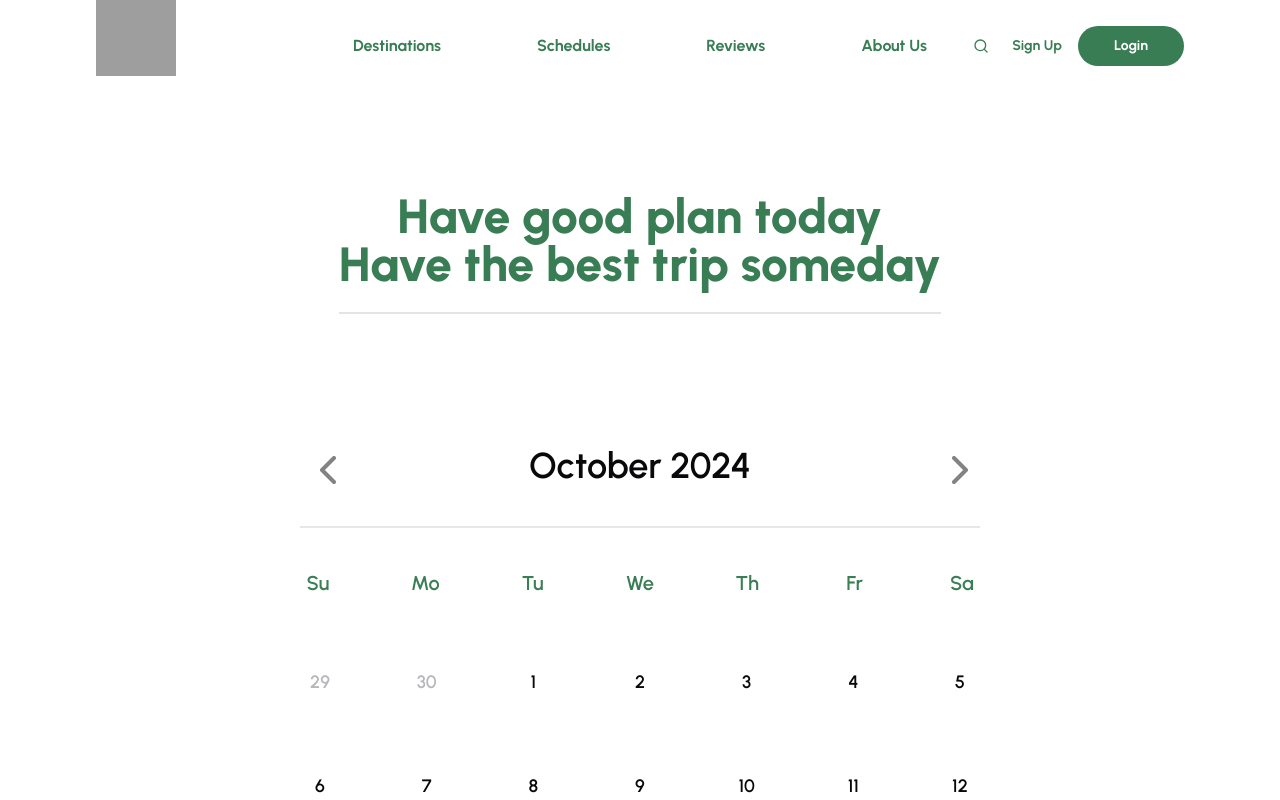
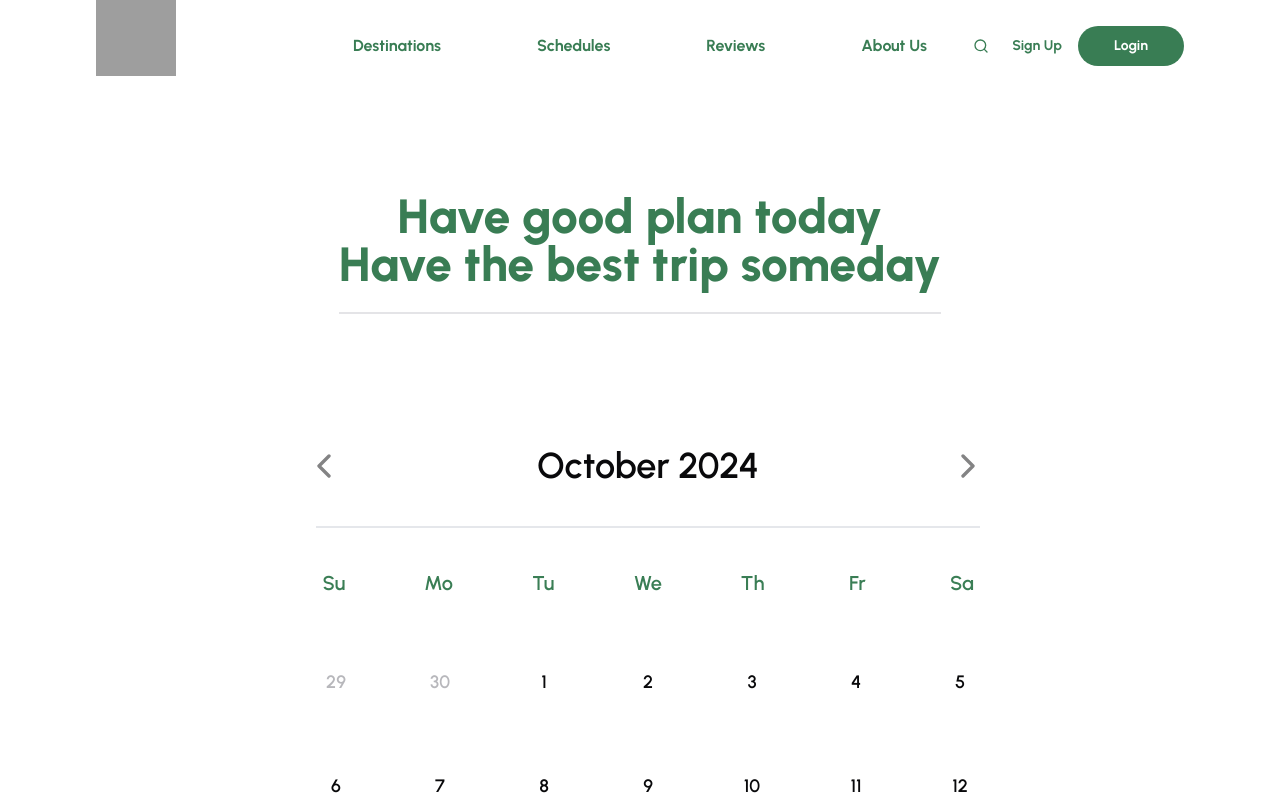
Before and after one commit to ngoduong1740/tripbuddy, a React (Vite) app: page /schedules in a window 1280 px wide. Shown: the top 800 px of the page. Built offline with nearby package versions, Linux system fonts and the light colour scheme; grey boxes are pictures that could not be loaded.

Commit message:
feat: update version of day picker

```diff
--- a/package.json
+++ b/package.json
@@ -23,10 +23,10 @@
     "class-variance-authority": "^0.7.0",
     "clsx": "^2.1.1",
     "cmdk": "^1.0.0",
-    "date-fns": "^3.0.0",
+    "date-fns": "^4.1.0",
     "lucide-react": "^0.453.0",
     "react": "^18.3.1",
-    "react-day-picker": "8.10.1",
+    "react-day-picker": "^9.2.1",
     "react-dom": "^18.3.1",
     "react-hook-form": "^7.53.0",
     "react-redux": "^9.1.2",
--- a/src/components/ui/calendar.tsx
+++ /dev/null
@@ -1,68 +0,0 @@
-import { ChevronLeft, ChevronRight } from 'lucide-react'
-import * as React from 'react'
-import { DayPicker } from 'react-day-picker'
-
-import { buttonVariants } from '@/components/ui/button'
-import { cn } from '@/lib/utils'
-
-export type CalendarProps = React.ComponentProps<typeof DayPicker>
-
-function Calendar({
-  className,
-  classNames,
-  showOutsideDays = true,
-  ...props
-}: CalendarProps) {
-  return (
-    <DayPicker
-      showOutsideDays={showOutsideDays}
-      className={cn('p-3', className)}
-      classNames={{
-        months: 'flex flex-col sm:flex-row space-y-4 sm:space-x-4 sm:space-y-0',
-        month: 'space-y-4',
-        caption: 'flex justify-center pt-1 relative items-center',
-        caption_label: 'text-sm font-medium',
-        nav: 'space-x-1 flex items-center',
-        nav_button: cn(
-          buttonVariants({ variant: 'outline' }),
-          'h-7 w-7 bg-transparent p-0 opacity-50 hover:opacity-100'
-        ),
-        nav_button_previous: 'absolute left-1',
-        nav_button_next: 'absolute right-1',
-        table: 'w-full border-collapse space-y-1',
-        head_row: 'flex',
-        head_cell:
-          'text-muted-foreground rounded-md w-9 font-normal text-[0.8rem]',
-        row: 'flex w-full mt-2',
-        cell: 'h-9 w-9 text-center text-sm p-0 relative [&:has([aria-selected].day-range-end)]:rounded-r-md [&:has([aria-selected].day-outside)]:bg-accent/50 [&:has([aria-selected])]:bg-accent first:[&:has([aria-selected])]:rounded-l-md last:[&:has([aria-selected])]:rounded-r-md focus-within:relative focus-within:z-20',
-        day: cn(
-          buttonVariants({ variant: 'ghost' }),
-          'h-9 w-9 p-0 font-normal aria-selected:opacity-100'
-        ),
-        day_range_end: 'day-range-end',
-        day_selected:
-          'bg-primary text-primary-foreground hover:bg-primary hover:text-primary-foreground focus:bg-primary focus:text-primary-foreground',
-        day_today: 'bg-accent text-accent-foreground',
-        day_outside:
-          'day-outside text-muted-foreground opacity-50 aria-selected:bg-accent/50 aria-selected:text-muted-foreground aria-selected:opacity-30',
-        day_disabled: 'text-muted-foreground opacity-50',
-        day_range_middle:
-          'aria-selected:bg-accent aria-selected:text-accent-foreground',
-        day_hidden: 'invisible',
-        ...classNames,
-      }}
-      components={{
-        IconLeft: ({ ...props }) => (
-          <ChevronLeft className="h-4 w-4" {...props} />
-        ),
-        IconRight: ({ ...props }) => (
-          <ChevronRight className="h-4 w-4" {...props} />
-        ),
-      }}
-      {...props}
-    />
-  )
-}
-Calendar.displayName = 'Calendar'
-
-export { Calendar }
--- a/src/pages/schedules/Schedules.tsx
+++ b/src/pages/schedules/Schedules.tsx
@@ -1,8 +1,8 @@
 import { Button, buttonVariants } from '@/components/ui/button'
-import { Calendar } from '@/components/ui/calendar'
 import { cn } from '@/lib/utils'
 import { ChevronLeft, ChevronRight } from 'lucide-react'
 import React from 'react'
+import { DayPicker } from 'react-day-picker'
 import { useNavigate } from 'react-router-dom'
 
 const Schedules: React.FC = () => {
@@ -21,33 +21,49 @@ const Schedules: React.FC = () => {
         </h1>
       </div>
       <div className="flex">
-        <Calendar
+        <DayPicker
           mode="single"
           selected={date}
           onSelect={setDate}
-          className="mx-48 w-full"
+          showOutsideDays={true}
+          className="mx-48 w-full p-3"
           classNames={{
-            month: 'w-full space-y-4',
-            caption:
+            months:
+              'relative flex flex-col sm:flex-row gap-y-4 sm:gap-x-4 sm:gap-y-0',
+            month: 'w-full gap-y-4',
+            month_caption:
               'flex justify-center py-10 mb-10 relative items-center border-b-2 border-gray-200',
+            caption: 'relative',
             caption_label: 'text-4xl font-semibold',
-            nav_button: cn(
-              'border-0 h-10 w-10 bg-transparent p-0 opacity-50 hover:opacity-100'
+            nav: 'flex items-start',
+            button_previous: cn(
+              'absolute left-1 h-7 w-7 bg-transparent pt-10 opacity-50 hover:opacity-100'
             ),
-            nav_button_previous: 'absolute left-1',
-            nav_button_next: 'absolute right-1',
-            head_row: 'flex w-full justify-between',
-            head_cell: 'text-primary rounded-md w-9 font-semibold text-xl',
-            row: 'flex w-full my-16 justify-between',
-            cell: 'text-center text-sm p-0 relative [&:has([aria-selected].day-range-end)]:rounded-full [&:has([aria-selected].day-outside)]:bg-accent/50 [&:has([aria-selected])]:bg-accent [&:has([aria-selected])]:rounded-full focus-within:relative focus-within:z-20',
-            day: cn(
+            button_next: cn(
+              'absolute right-1 h-7 w-7 bg-transparent pt-10 opacity-50 hover:opacity-100'
+            ),
+            month_grid: 'w-full',
+            weekdays: 'flex flex-row w-full justify-between',
+            weekday: 'text-primary rounded-md w-9 font-semibold text-xl',
+            week: 'flex w-full my-16 justify-between',
+            day: 'text-center text-sm p-0 aria-selected:bg-primary [&.outside]:aria-selected:bg-[#E5E5E7] rounded-full',
+            day_button: cn(
               buttonVariants({ variant: 'ghost' }),
               'h-10 w-10 p-0 font-semibold aria-selected:opacity-100 text-lg rounded-full'
             ),
+            selected:
+              'bg-primary text-primary-foreground [&>button]:hover:bg-primary [&>button]:hover:text-primary-foreground [&>button]:focus:bg-primary [&>button]:focus:text-primary-foreground',
+            today: 'bg-accent text-accent-foreground',
+            outside:
+              'outside text-muted-foreground opacity-50 aria-selected:text-muted-foreground aria-selected:opacity-30',
+            disabled: 'text-muted-foreground opacity-50',
+            hidden: 'invisible',
           }}
           components={{
-            IconLeft: () => <ChevronLeft className="h-12 w-12" />,
-            IconRight: () => <ChevronRight className="h-12 w-12" />,
+            Chevron: ({ orientation }) => {
+              const Icon = orientation === 'left' ? ChevronLeft : ChevronRight
+              return <Icon className="h-10 w-10" />
+            },
           }}
           footer={
             <div className="mt-32 w-full flex justify-center">
```
Also changed, not shown: 1 other file (tests, documents, lock files or other folders).
